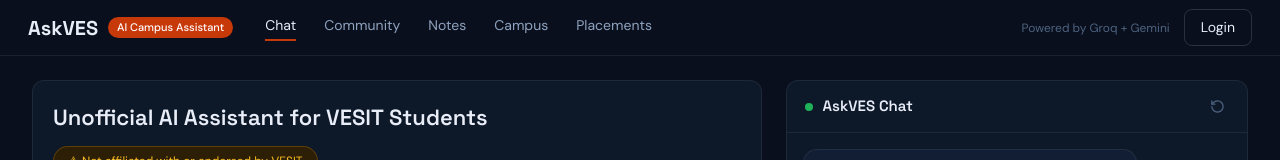
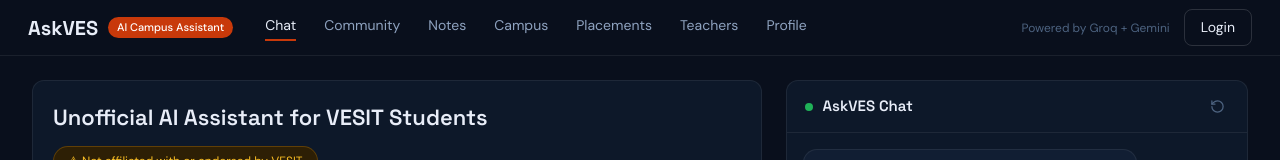
Before and after one commit to 000wahab000/AskVES, a React (Vite) app in the folder frontend/: page / in a window 1280 px wide. Shown: the top 160 px of the page. Built offline with nearby package versions, Linux system fonts and the light colour scheme.

Commit message:
feat: implement TopNavbar component and scaffold Profile, PlacementHub, NoticeBoard, and TeacherLocator pages

```diff
--- a/frontend/src/components/TopNavbar.tsx
+++ b/frontend/src/components/TopNavbar.tsx
@@ -6,6 +6,8 @@
   { label: 'Notes',      path: '/notes' },
   { label: 'Campus',     path: '/campus' },
   { label: 'Placements', path: '/placements' },
+  { label: 'Teachers',   path: '/teachers' },
+  { label: 'Profile',    path: '/profile' },
 ]
 
 export function TopNavbar() {
```
